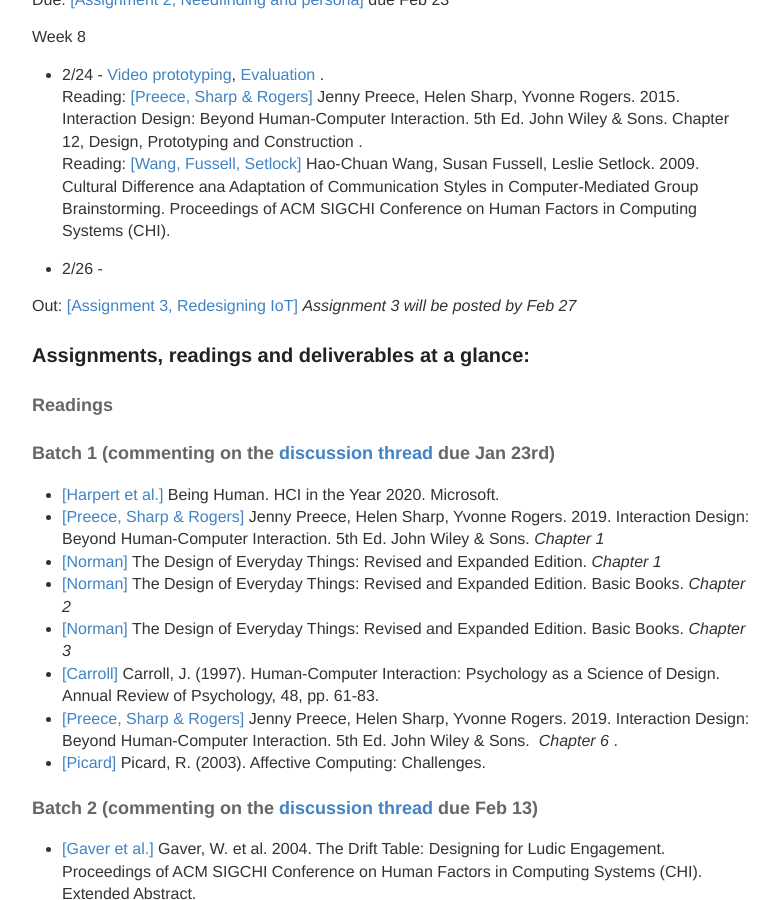
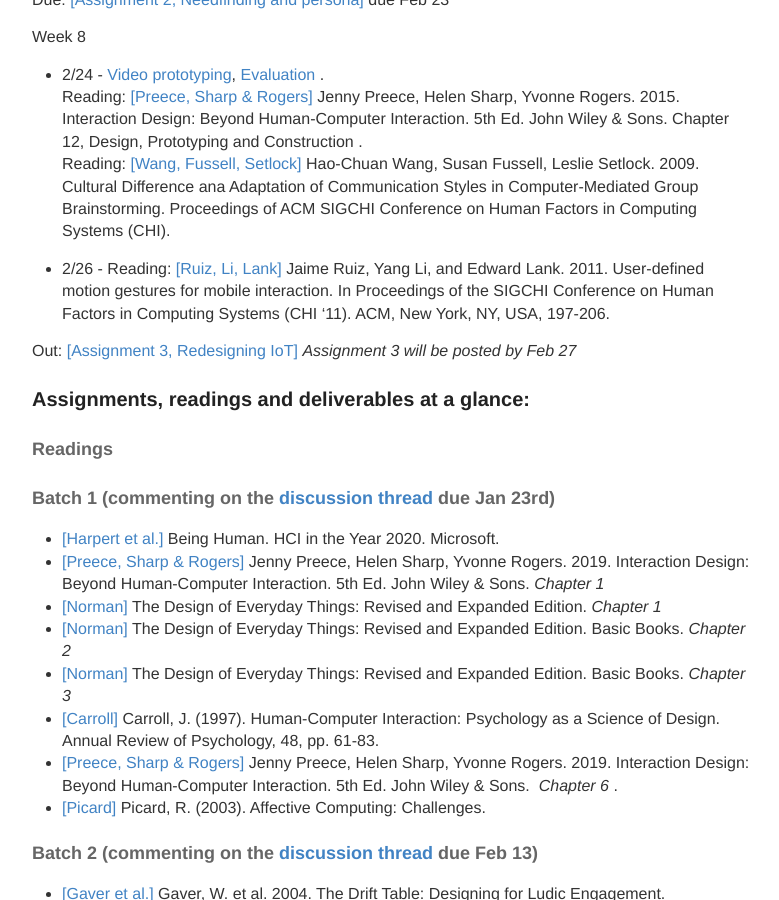
Before and after one commit to hciwang/hciwang.github.io, a Jekyll site: the page built from _posts/2020-1-5-lectures.md, in a window 1280 px wide and 900 px high, scrolled down 2554 px. Shown: the whole window, without its empty margins (248-1027 px from the left). Built offline with Jekyll 4.4.1, drawn with Linux system fonts in a browser that asks for light colours; some of the changed text lies outside the part shown.

Commit message:
Update 2020-1-5-lectures.md

```diff
--- a/_posts/2020-1-5-lectures.md
+++ b/_posts/2020-1-5-lectures.md
@@ -87,6 +87,7 @@
 Reading:  [[Wang, Fussell, Setlock]](http://www.cs.cornell.edu/~haochuan/manuscripts/WangFussellSetlock_CHI_09.pdf) Hao-Chuan Wang, Susan Fussell, Leslie Setlock. 2009. Cultural Difference ana Adaptation of Communication Styles in Computer-Mediated Group Brainstorming.  Proceedings of ACM SIGCHI Conference on Human Factors in Computing Systems (CHI).
 
 - 2/26 -
+Reading: [[Ruiz, Li, Lank]](https://canvas.ucdavis.edu/courses/413583/files/folder/Readings?preview=7957623) Jaime Ruiz, Yang Li, and Edward Lank. 2011. User-defined motion gestures for mobile interaction. In Proceedings of the SIGCHI Conference on Human Factors in Computing Systems (CHI '11). ACM, New York, NY, USA, 197-206.
 
 Out: [[Assignment 3, Redesigning IoT]]() *Assignment 3 will be posted by Feb 27*
 
@@ -121,6 +122,7 @@
 - [[Grevet & Gilbert]](http://comp.social.gatech.edu/papers/chi15.airport.grevet.pdf)  Grevet, C., & Gilbert, E. 2015. Piggyback Prototyping: Using Exisitng, Large-Scale Social Computing Systems to Prototype New Ones. Proceedings of ACM SIGCHI Conference on Human Factors in Computing Systems (CHI).
 - [[Preece, Sharp & Rogers]](http://www.id-book.com/) Jenny Preece, Helen Sharp, Yvonne Rogers. 2015. Interaction Design: Beyond Human-Computer Interaction. 5th Ed. John Wiley & Sons. Chapter 12, Design, Prototyping and Construction .
 - [[Wang, Fussell, Setlock]](http://www.cs.cornell.edu/~haochuan/manuscripts/WangFussellSetlock_CHI_09.pdf) Hao-Chuan Wang, Susan Fussell, Leslie Setlock. 2009. Cultural Difference ana Adaptation of Communication Styles in Computer-Mediated Group Brainstorming.  Proceedings of ACM SIGCHI Conference on Human Factors in Computing Systems (CHI).
+- [[Ruiz, Li, Lank]](https://canvas.ucdavis.edu/courses/413583/files/folder/Readings?preview=7957623) Jaime Ruiz, Yang Li, and Edward Lank. 2011. User-defined motion gestures for mobile interaction. In Proceedings of the SIGCHI Conference on Human Factors in Computing Systems (CHI '11). ACM, New York, NY, USA, 197-206.
 
 
 #### Individual assignments
```
